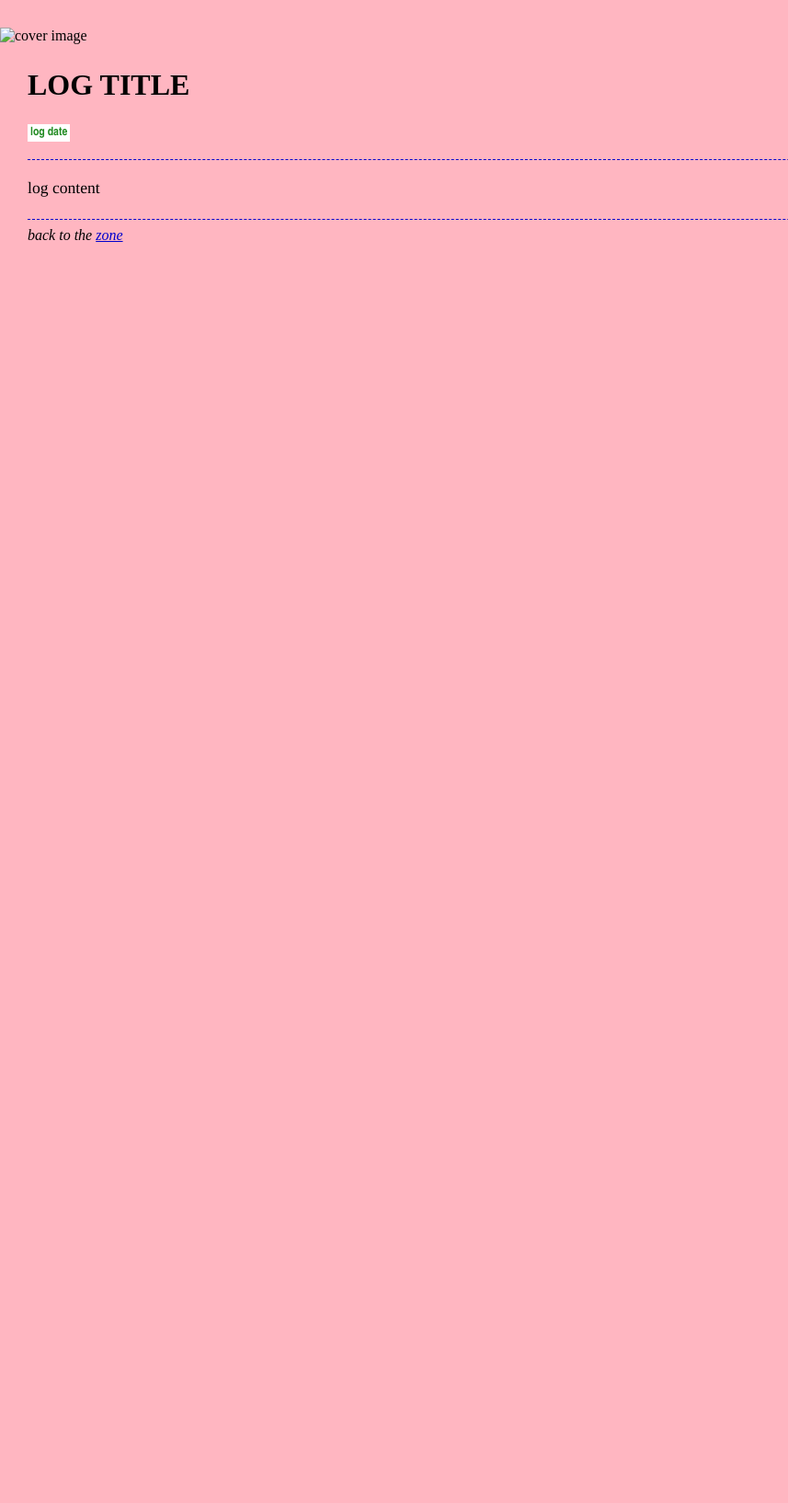
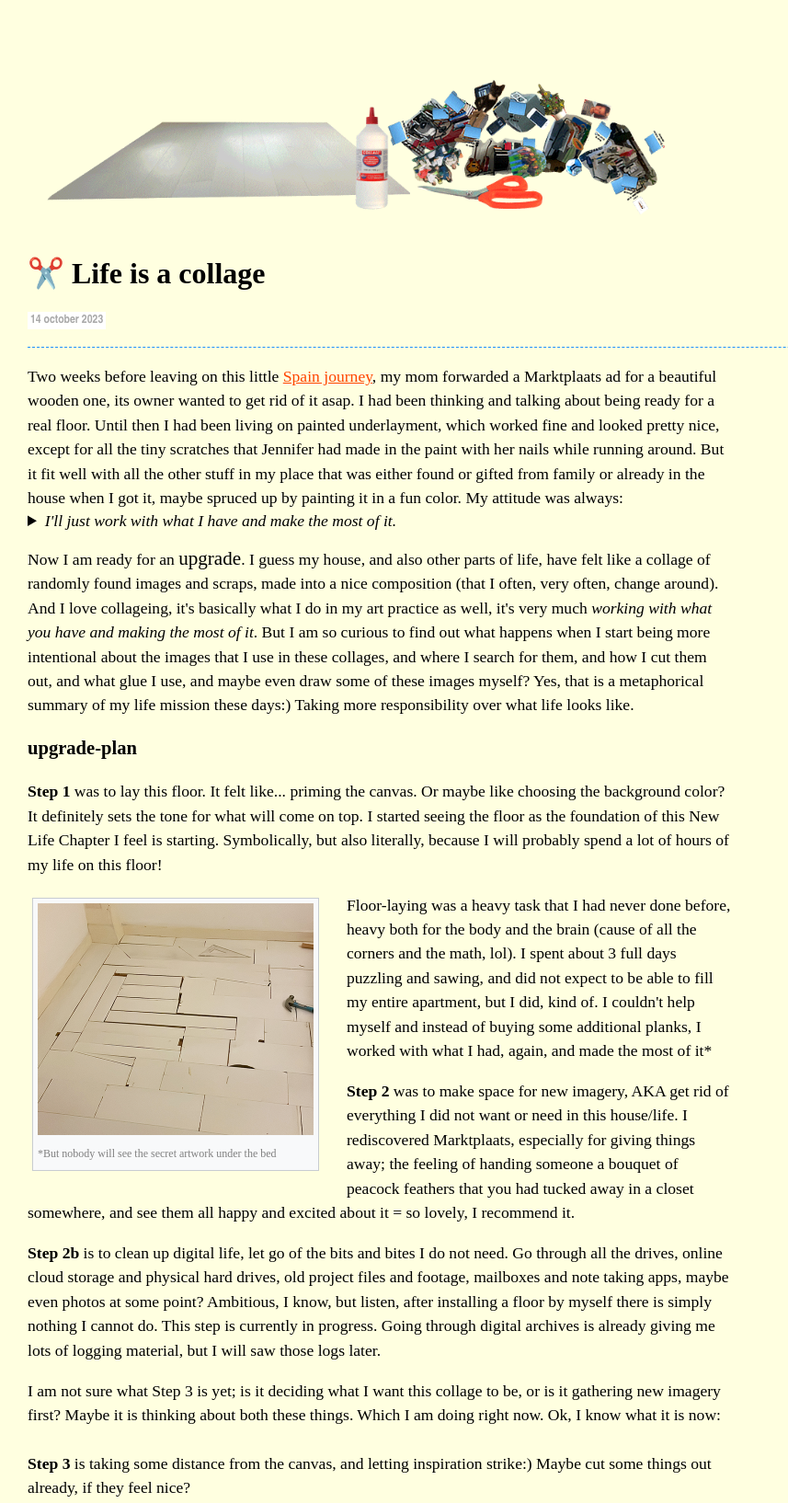
Before and after one commit to EmmaVerhoeven/loggingzone, a plain HTML site: page Log2/index.html in a window 1280 px wide. Shown: the top 1634 px of the page at 92% size, without its empty margins (0-857 px from the left). Before the commit the page ends 800 px from the top, so only its background shows below. Drawn offline with Linux system fonts and the light colour scheme.

Commit message:
post log2

```diff
--- a/Log2/index.html
+++ b/Log2/index.html
@@ -4,36 +4,40 @@
 <head>
 	<meta charset="UTF-8">
 	<meta name="viewport" content="width=device-width, initial-scale=1.0">
-    <title>🪵./.</title>
+	<title>🪵14/10</title>
 	<style>
 		body {
-
-			background-color:lightpink;
+			width: 1000px;
+			background-color: lightyellow;
 			margin: 30px;
 
 		}
 
 		a {
-			color:mediumblue;
+			color: orangered;
 		}
 
 		.date {
-			color:forestgreen;
-			background-color:white;
+			color: darkgrey;
+			background-color: white;
 			font-family: Arial narrow, 'Franklin Gothic', Arial;
-font-size:.8em;
-font-weight:bold;
-padding:3px;}
+			font-size: .8em;
+			font-weight: bold;
+			padding: 3px;
+		}
 
 		hr.dashed {
-			margin-top:20px;
-			border:none;
-            border-top: 1px dashed mediumblue;
+			margin-top: 20px;
+			border: none;
+			border-top: 1px dashed dodgerblue;
 		}
 
-		.log-content {font-family:Times;
-			font-size:1.1em;
+		.log-content {
+			max-width: 60vw;
+			font-family: 'Times New Roman', Times, serif;
+			font-size: 1.1em;
 			line-height: 1.5em;
+
 		}
 
 		figure {
@@ -50,15 +54,17 @@ img {
 			width: 100%;
 		}
 
+
+
 		.cover {
-	width:100vw;
-	margin:-30px;
-	margin-bottom:5px;
+			max-width: 60vw;
+			margin-top: 2vw;
+
 		}
 
 		figure figcaption {
-	 font-style:none;
-	 color:gray;
+			font-style: none;
+			color: gray;
 			font-size: 12px;
 		}
 
@@ -66,48 +72,142 @@ img {
 			float: left;
 			margin-right: 30px;
 		}
+
 		.right {
 			float: right;
 			margin-left: 20px;
 		}
 
+		.clear {
+			clear: both;
+		}
 
-	.quote{color:orangered;
+
+		.quote {
+			color: orangered;
 			font-family: Arial narrow, 'Franklin Gothic', Arial;
-		font-weight:bold;
-		font-size:0.9em;
+			font-weight: bold;
+			font-size: 0.9em;
 			line-height: 1em;
 		}
 
 		.illustration {
-		display:block;
-margin-top:20px;
-width:70vw;
-		max-width:900px;
-		border:1px solid black;
+			display: block;
+			margin-top: 20px;
+			width: 70vw;
+			max-width: 900px;
+			border: 1px solid black;
 
+		}
+
+
+
+		details {
+			float: left;
+			margin-top: -15px;
+			line-height: 0.7em;
+
+		}
+
+		summary {
+			line-height: 1.1em;
+		}
+
+
+		.thought {
+			font-size: 0.8em;
+			background-color: linen;
 		}
 	</style>
 </head>
 
 <body>
-	<img class="cover" src=""
-						alt="cover image">
 
-    <h1>LOG TITLE</h1>
-	<span class="date">log date</span>
+	<div class="header"><img class="cover" src="life.png" alt="cover image"></div>
+
+
+	<h1>✂️ Life is a collage</h1>
+	<span class="date">14 october 2023</span>
 	<hr class="dashed">
 
 
 	<div class="log-content">
-<p>log content</p>
+		<p>Two weeks before leaving on this little <a href="">Spain journey</a>, my mom forwarded a Marktplaats ad for a
+			beautiful wooden one, its owner wanted to get rid of it asap. I had been thinking and talking about being
+			ready for a real floor. Until then I had been living on painted underlayment, which worked fine and looked
+			pretty nice, except for all the tiny scratches that Jennifer had made in the paint with her nails while
+			running around. But it fit well with all the other stuff in my place that was either found or gifted from
+			family or already in the house when I got it, maybe spruced up by painting it in a fun color. My attitude
+			was always:
+		<details>
+			<summary><i>I'll just work with what I have and make the most of it.</i></summary> <span class="thought">
+				Something feels safe about this attitude: <i>I didn't actively choose the things that surround me
+				</i>–oftentimes even the garments on my body are hand-me-downs– <i>they just sort of 'happened' to me
+					and therefore I feel less responsibility over the choice, and people cannot judge me for it (or it
+					will hurt less when they do). </i>I think deep down I am sometimes still afraid to have and show my
+				own taste, because someone else might not like it.. Could this stem from having a parent that is very
+				particular and expressive about their own taste? Maybe. But I'm ready to get over it now!!!</span>
+		</details>
+		</p>
+		<div class="clear"></div>
+		<p>Now I am ready for an <big>upgrade</big>. I guess my house, and also other parts of life, have felt like a
+			collage of randomly found images and scraps, made into a nice composition (that I often, very often, change
+			around). And I love collageing, it's basically what I do in my art practice as well, it's very much
+			<i>working with what you have and making the most of it</i>. But I am so curious to find out what happens
+			when I start being more intentional about the images that I use in these collages, and where I search for
+			them, and how I cut them out, and what glue I use, and maybe even draw some of these images myself? Yes,
+			that is a metaphorical summary of my life mission these days:) Taking more responsibility over what life
+			looks like.
+		</p>
+
+		<h3>upgrade-plan</h3>
+		<b>Step 1</b> was to lay this floor. It felt like... priming the canvas. Or maybe like choosing the background
+		color? It definitely sets the tone for what will come on top. I started seeing the floor as the foundation of
+		this New Life Chapter I feel is starting. Symbolically, but also literally, because I will probably spend a lot
+		of hours of my life on this floor!</p>
+		<p>
+		<figure class="left"><img src="floor.png" />
+			<figcaption>*But nobody will see the secret artwork under the bed</figcaption>
+		</figure>Floor-laying was a heavy task that I had never done before, heavy both for the body and the brain
+		(cause of all the corners and the math, lol). I spent about 3 full days puzzling and sawing, and did not expect
+		to be able to fill my entire apartment, but I did, kind of. I couldn't help myself and instead of buying some
+		additional planks, I worked with what I had, again, and made the most of it* </p>
+		<p><b>Step 2</b> was to make space for new imagery, AKA get rid of everything I did not want or need in this
+			house/life. I rediscovered Marktplaats, especially for giving things away; the feeling of handing someone a
+			bouquet of peacock feathers that you had tucked away in a closet somewhere, and see them all happy and
+			excited about it = so lovely, I recommend it. </p>
+
+
+		<p><b>Step 2b</b> is to clean up digital life, let go of the bits and bites I do not need. Go through all the
+			drives, online cloud storage and physical hard drives, old project files and footage, mailboxes and note
+			taking apps, maybe even photos at some point? Ambitious, I know, but listen, after installing a floor by
+			myself there is simply nothing I cannot do. This step is currently in progress. Going through digital
+			archives is already giving me lots of logging material, but I will saw those logs later.</p>
+
+
+		<p>I am not sure what Step 3 is yet; is it deciding what I want this collage to be, or is it gathering new
+			imagery first? Maybe it is thinking about both these things. Which I am doing right now. Ok, I know what it
+			is now: <br><br> <b>Step 3</b> is taking some distance from the canvas, and letting inspiration strike:)
+			Maybe
+			cut
+			some
+			things out already, if they feel nice?</p>
+
+		<img src="clippings.png" alt="clippings of spain life">
+
+		<p><b>Step 4</b>... </p>
 
 	</div>
 
+	<!--
+Next log:
+<a href="">🧹 Layed your floor, now live on it</a>-->
+
 	<hr class="dashed">
 
-<i>    back to the <a href="../index.html">zone</a>
+	<i> back to the <a href="../index.html">zone</a>
 	</i>
+
 
 </body>
 
```
Also changed, not shown: Log2/clippings.png (added), Log2/floor.png (added), Log2/hm.html (added), Log2/life.png (added), 2 other files. Lines whose indentation alone changed are shown as unchanged.
